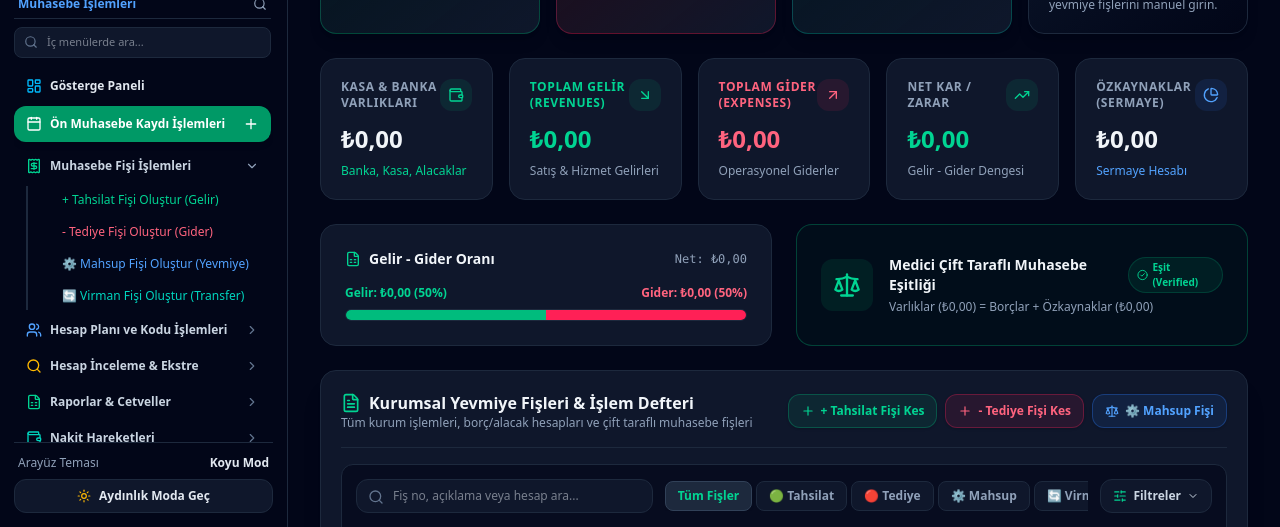
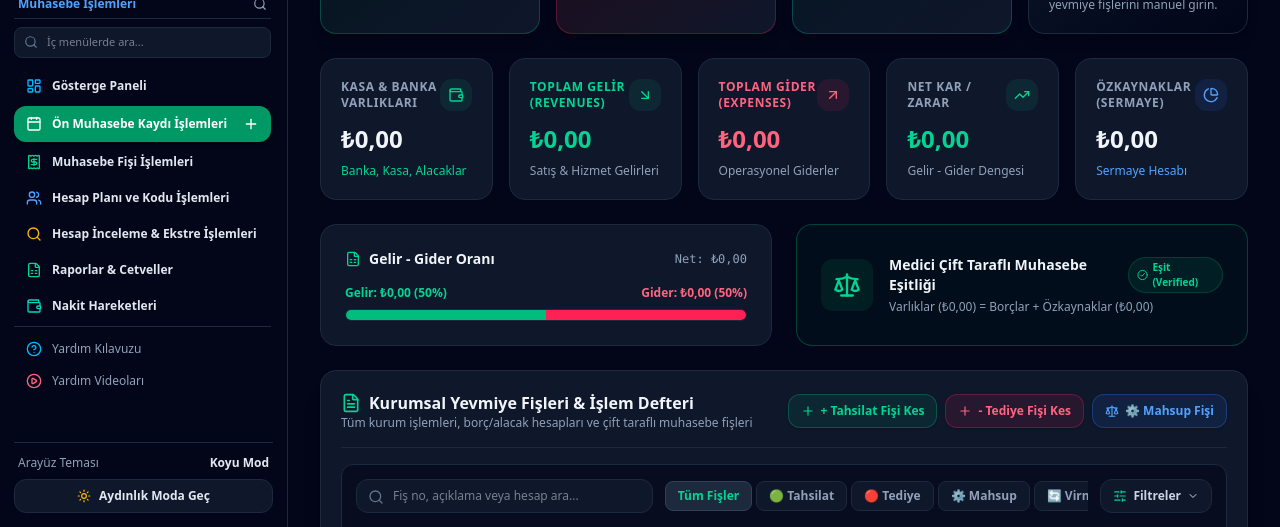
Before and after one commit to ilyasbozdemir/medici-accounting-integration-test, a Next.js app: page / in a window 1280 px wide. Shown: the part 273-800 px from the top of the page. Built offline with nearby package versions, Linux system fonts and the light colour scheme; no server answers; the database is empty.

Commit message:
refactor: ic ice giren akordeon alt menuleri kaldirma ve duz tek satir liste yapisina donusturme

```diff
--- a/src/components/Sidebar.tsx
+++ b/src/components/Sidebar.tsx
@@ -10,7 +10,6 @@ import {
   Building2,
   Check,
   ChevronDown,
-  ChevronRight,
   FileSpreadsheet,
   FileText,
   HelpCircle,
@@ -94,9 +93,6 @@ export function Sidebar({
   const [activeModule, setActiveModule] = useState<ModuleCategory>("muhasebe");
   const [isModuleDropdownOpen, setIsModuleDropdownOpen] = useState(false);
   const [menuSearchTerm, setMenuSearchTerm] = useState("");
-
-  // Sub-menu accordion toggle state
-  const [expandedSubGroup, setExpandedSubGroup] = useState<string | null>("fisislemleri");
 
   useEffect(() => {
     if (pathname.includes("tahsilat-satis")) setActiveModule("tahsilat");
@@ -231,7 +227,7 @@ export function Sidebar({
             </div>
           )}
 
-          {/* MAIN MODULE SELECTOR DROPDOWN (IMAGE 1 MENU LIST) */}
+          {/* MAIN MODULE SELECTOR DROPDOWN */}
           {!isCollapsed ? (
             <div className="relative">
               <div className="text-[10px] uppercase font-bold tracking-wider text-slate-400 px-1 mb-1 flex items-center justify-between">
@@ -292,11 +288,11 @@ export function Sidebar({
             </button>
           )}
 
-          {/* SUB-MENU SECTION MATCHING IMAGE 2 (WITH SEARCH BAR & GREEN HIGHLIGHT) */}
+          {/* SUB-MENU SECTION (FLAT STRUCTURE MATCHING OFFICIAL SCREENSHOT) */}
           <div className="space-y-2 pt-2 border-t border-slate-800">
             {!isCollapsed && (
               <div className="space-y-2">
-                {/* Sub-menu title & Search input matching screenshot 2 */}
+                {/* Sub-menu title & Search input matching screenshot */}
                 <div className="flex items-center justify-between text-xs font-extrabold text-blue-400 px-1 border-b border-slate-800 pb-1.5">
                   <span className="truncate">{currentModuleObj.title}</span>
                   <Search className="h-3.5 w-3.5 text-slate-400 cursor-pointer" />
@@ -316,9 +312,9 @@ export function Sidebar({
               </div>
             )}
 
-            {/* SUB-ITEMS FOR SELECTED MODULE */}
+            {/* FLAT SUB-MENU ITEMS (NO NESTING / NO INDENTATION / MATCHING SCREENSHOT) */}
             <div className="space-y-1 pt-1">
-              {/* 1. Dashboard / Gösterge Paneli (Item #1) */}
+              {/* 1. Gösterge Paneli */}
               <button
                 onClick={() => {
                   if (activeModule === "tahsilat") router.push("/tahsilat-satis");
@@ -330,13 +326,13 @@ export function Sidebar({
                   else router.push("/");
                   setIsOpenMobile(false);
                 }}
-                className="w-full text-left px-3 py-2 rounded-xl text-xs font-bold text-slate-200 hover:bg-slate-900 transition flex items-center gap-2"
+                className="w-full text-left px-3 py-2 rounded-xl text-xs font-bold text-slate-200 hover:bg-slate-900 transition flex items-center gap-2.5"
               >
                 <LayoutDashboard className="h-4 w-4 text-sky-400" />
                 {!isCollapsed && "Gösterge Paneli"}
               </button>
 
-              {/* 2. Ön Muhasebe Kaydı İşlemleri (GREEN HIGHLIGHT MATCHING IMAGE 2) */}
+              {/* 2. Ön Muhasebe Kaydı İşlemleri (GREEN HIGHLIGHT MATCHING SCREENSHOT) */}
               <button
                 onClick={() => {
                   onOpenNewJournal("GELIR");
@@ -344,144 +340,86 @@ export function Sidebar({
                 }}
                 className="w-full text-left px-3 py-2.5 rounded-xl text-xs font-extrabold text-white bg-emerald-600 hover:bg-emerald-500 shadow-md transition flex items-center justify-between"
               >
-                <div className="flex items-center gap-2">
+                <div className="flex items-center gap-2.5">
                   <Calendar className="h-4 w-4 text-white" />
                   {!isCollapsed && <span>Ön Muhasebe Kaydı İşlemleri</span>}
                 </div>
                 {!isCollapsed && <Plus className="h-4 w-4 text-white font-bold" />}
               </button>
 
-              {/* 3. Muhasebe Fişi İşlemleri (Collapsible Accordion) */}
-              <div className="space-y-1 pt-1">
-                <button
-                  type="button"
-                  onClick={() => setExpandedSubGroup(expandedSubGroup === "fisislemleri" ? null : "fisislemleri")}
-                  className="w-full flex items-center justify-between px-3 py-2 rounded-xl text-xs font-semibold text-slate-300 hover:bg-slate-900 transition"
-                >
-                  <div className="flex items-center gap-2">
-                    <Receipt className="h-4 w-4 text-emerald-400" />
-                    {!isCollapsed && <span>Muhasebe Fişi İşlemleri</span>}
-                  </div>
-                  {!isCollapsed && (
-                    <ChevronRight className={`h-3.5 w-3.5 text-slate-400 transition-transform ${expandedSubGroup === "fisislemleri" ? "rotate-90 text-emerald-400" : ""}`} />
-                  )}
-                </button>
-
-                {expandedSubGroup === "fisislemleri" && !isCollapsed && (
-                  <div className="pl-6 space-y-1 border-l-2 border-slate-800 ml-3">
-                    <button
-                      onClick={() => {
-                        onOpenNewJournal("GELIR");
-                        setIsOpenMobile(false);
-                      }}
-                      className="w-full text-left px-2.5 py-1.5 rounded-lg text-xs font-medium text-emerald-400 hover:bg-slate-900 transition"
-                    >
-                      + Tahsilat Fişi Oluştur (Gelir)
-                    </button>
-                    <button
-                      onClick={() => {
-                        onOpenNewJournal("GIDER");
-                        setIsOpenMobile(false);
-                      }}
-                      className="w-full text-left px-2.5 py-1.5 rounded-lg text-xs font-medium text-rose-400 hover:bg-slate-900 transition"
-                    >
-                      - Tediye Fişi Oluştur (Gider)
-                    </button>
+              {/* 3. Muhasebe Fişi İşlemleri (FLAT ITEM) */}
               <button
                 onClick={() => {
                   onOpenNewJournal("ADVANCED");
                   setIsOpenMobile(false);
                 }}
-                      className="w-full text-left px-2.5 py-1.5 rounded-lg text-xs font-medium text-blue-400 hover:bg-slate-900 transition"
+                className="w-full text-left px-3 py-2 rounded-xl text-xs font-bold text-slate-200 hover:bg-slate-900 transition flex items-center gap-2.5"
               >
-                      ⚙️ Mahsup Fişi Oluştur (Yevmiye)
+                <Receipt className="h-4 w-4 text-emerald-400" />
+                {!isCollapsed && "Muhasebe Fişi İşlemleri"}
               </button>
-                    <button
-                      onClick={() => {
-                        onOpenNewJournal("VIRMAN");
-                        setIsOpenMobile(false);
-                      }}
-                      className="w-full text-left px-2.5 py-1.5 rounded-lg text-xs font-medium text-teal-400 hover:bg-slate-900 transition"
-                    >
-                      🔄 Virman Fişi Oluştur (Transfer)
-                    </button>
-                  </div>
-                )}
-              </div>
 
-              {/* 4. Hesap Planı ve Kodu İşlemleri */}
+              {/* 4. Hesap Planı ve Kodu İşlemleri (FLAT ITEM) */}
               <button
                 onClick={() => {
                   router.push("/muhasebe-tahakkuk");
                   setIsOpenMobile(false);
                 }}
-                className="w-full flex items-center justify-between px-3 py-2 rounded-xl text-xs font-semibold text-slate-300 hover:bg-slate-900 transition"
+                className="w-full text-left px-3 py-2 rounded-xl text-xs font-bold text-slate-200 hover:bg-slate-900 transition flex items-center gap-2.5"
               >
-                <div className="flex items-center gap-2">
                 <Users className="h-4 w-4 text-blue-400" />
-                  {!isCollapsed && <span>Hesap Planı ve Kodu İşlemleri</span>}
-                </div>
-                {!isCollapsed && <ChevronRight className="h-3.5 w-3.5 text-slate-500" />}
+                {!isCollapsed && "Hesap Planı ve Kodu İşlemleri"}
               </button>
 
-              {/* 5. Hesap İnceleme & Ekstre İşlemleri */}
+              {/* 5. Hesap İnceleme & Ekstre İşlemleri (FLAT ITEM) */}
               <button
                 onClick={() => {
                   router.push("/musteriler");
                   setIsOpenMobile(false);
                 }}
-                className="w-full flex items-center justify-between px-3 py-2 rounded-xl text-xs font-semibold text-slate-300 hover:bg-slate-900 transition"
+                className="w-full text-left px-3 py-2 rounded-xl text-xs font-bold text-slate-200 hover:bg-slate-900 transition flex items-center gap-2.5"
               >
-                <div className="flex items-center gap-2">
                 <Search className="h-4 w-4 text-amber-400" />
-                  {!isCollapsed && <span>Hesap İnceleme & Ekstre</span>}
-                </div>
-                {!isCollapsed && <ChevronRight className="h-3.5 w-3.5 text-slate-500" />}
+                {!isCollapsed && "Hesap İnceleme & Ekstre İşlemleri"}
               </button>
 
-              {/* 6. Raporlar */}
+              {/* 6. Raporlar & Cetveller (FLAT ITEM) */}
               <button
                 onClick={() => {
                   router.push("/finansal-raporlar");
                   setIsOpenMobile(false);
                 }}
-                className="w-full flex items-center justify-between px-3 py-2 rounded-xl text-xs font-semibold text-slate-300 hover:bg-slate-900 transition"
+                className="w-full text-left px-3 py-2 rounded-xl text-xs font-bold text-slate-200 hover:bg-slate-900 transition flex items-center gap-2.5"
               >
-                <div className="flex items-center gap-2">
                 <FileSpreadsheet className="h-4 w-4 text-emerald-400" />
-                  {!isCollapsed && <span>Raporlar & Cetveller</span>}
-                </div>
-                {!isCollapsed && <ChevronRight className="h-3.5 w-3.5 text-slate-500" />}
+                {!isCollapsed && "Raporlar & Cetveller"}
               </button>
 
-              {/* 7. Nakit Hareketleri */}
+              {/* 7. Nakit Hareketleri (FLAT ITEM) */}
               <button
                 onClick={() => {
                   router.push("/banka-kasa");
                   setIsOpenMobile(false);
                 }}
-                className="w-full flex items-center justify-between px-3 py-2 rounded-xl text-xs font-semibold text-slate-300 hover:bg-slate-900 transition"
+                className="w-full text-left px-3 py-2 rounded-xl text-xs font-bold text-slate-200 hover:bg-slate-900 transition flex items-center gap-2.5"
               >
-                <div className="flex items-center gap-2">
                 <Wallet className="h-4 w-4 text-teal-400" />
-                  {!isCollapsed && <span>Nakit Hareketleri</span>}
-                </div>
-                {!isCollapsed && <ChevronRight className="h-3.5 w-3.5 text-slate-500" />}
+                {!isCollapsed && "Nakit Hareketleri"}
               </button>
 
               {/* 8. Yardım Kılavuzu & Videolar */}
               <div className="pt-2 border-t border-slate-800 space-y-1">
                 <button
-                  onClick={() => alert("Yardım Kılavuzu: Sistemi kullanırken fiş türlerini seçebilir, denge çubuğunu kontrol edebilir ve Excel ekstre raporları alabilirsiniz.")}
-                  className="w-full text-left px-3 py-1.5 rounded-lg text-xs font-medium text-slate-400 hover:text-slate-200 transition flex items-center gap-2"
+                  onClick={() => alert("Yardım Kılavuzu: Fiş kesme, borç/alacak dengeleme ve ekstre raporlama rehberi.")}
+                  className="w-full text-left px-3 py-1.5 rounded-lg text-xs font-medium text-slate-400 hover:text-slate-200 transition flex items-center gap-2.5"
                 >
                   <HelpCircle className="h-4 w-4 text-sky-400" />
                   {!isCollapsed && "Yardım Kılavuzu"}
                 </button>
 
                 <button
-                  onClick={() => alert("Yardım Videoları: Kurumsal Ön Muhasebe Fiş Kesme ve Bilanço Eğitimi.")}
-                  className="w-full text-left px-3 py-1.5 rounded-lg text-xs font-medium text-slate-400 hover:text-slate-200 transition flex items-center gap-2"
+                  onClick={() => alert("Yardım Videoları: Kurumsal Muhasebe Sistemi Kullanım Eğitimi.")}
+                  className="w-full text-left px-3 py-1.5 rounded-lg text-xs font-medium text-slate-400 hover:text-slate-200 transition flex items-center gap-2.5"
                 >
                   <PlayCircle className="h-4 w-4 text-rose-400" />
                   {!isCollapsed && "Yardım Videoları"}
```
Lines whose indentation alone changed are shown as unchanged.
